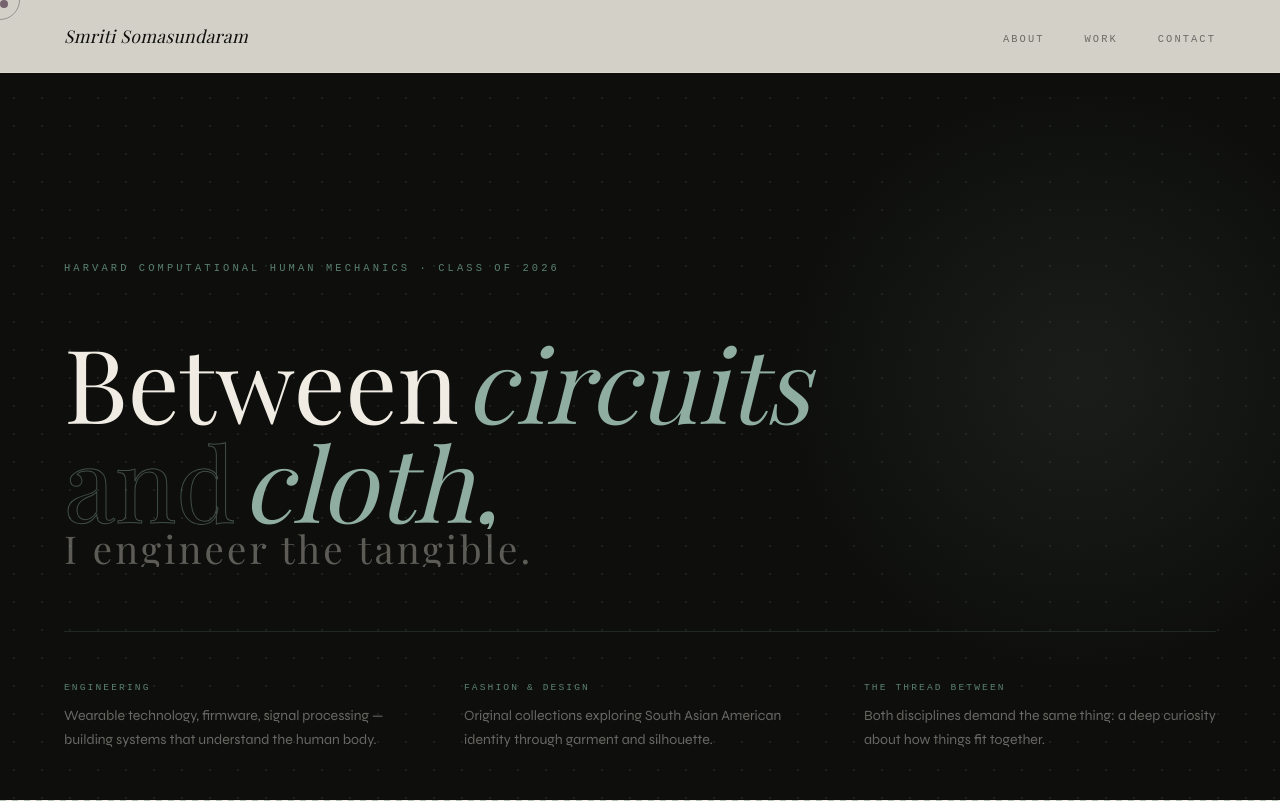
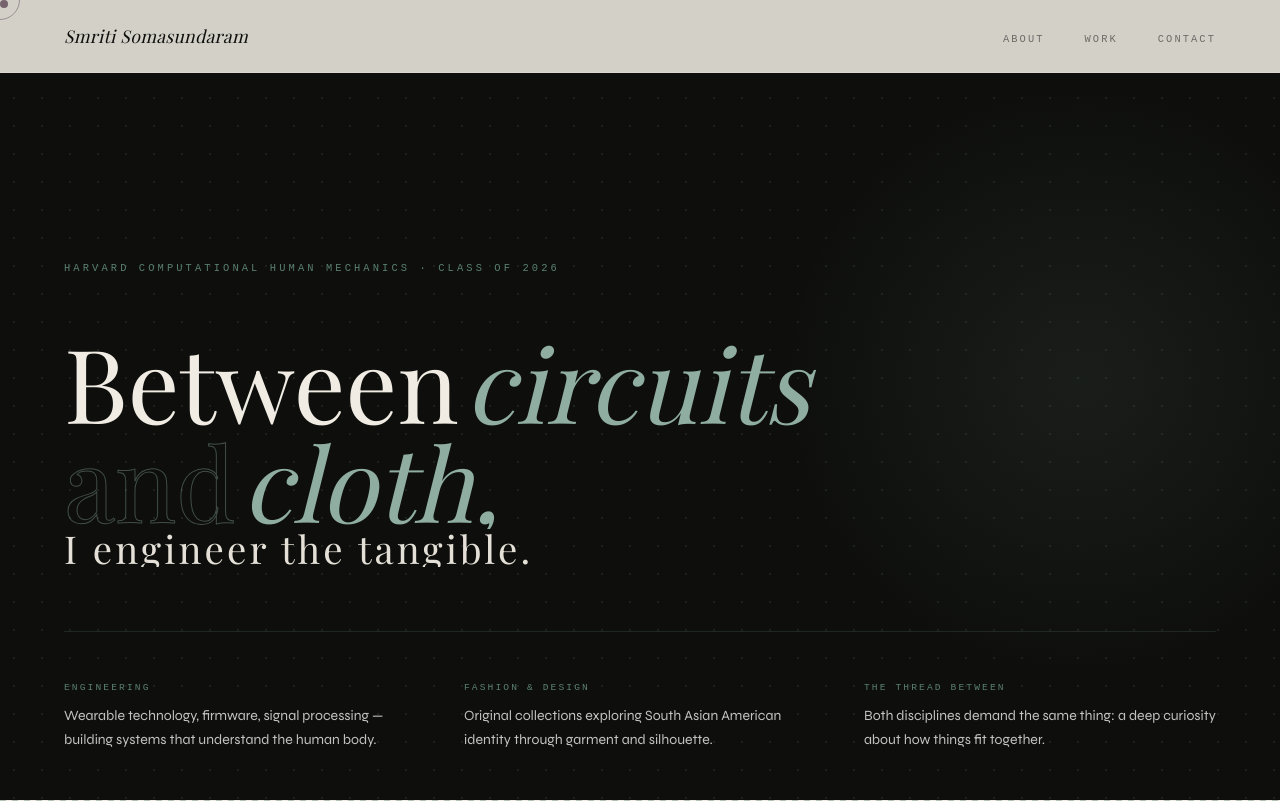
Before and after one commit to smritis17/SmritiSomasundaram, a plain HTML site: page index.html in a window 1280 px wide. Shown: the top 801 px of the page. Drawn offline with nearby package versions, Linux system fonts and the light colour scheme; grey boxes are pictures that could not be loaded; a web font is replaced by a local one.

Commit message:
updating views

```diff
--- a/index.html
+++ b/index.html
@@ -160,7 +160,7 @@
     }
     .hero-sub-item {
       font-size: 0.88rem;
-      color: rgba(240,236,227,0.4);
+      color: rgba(255, 255, 254, 0.75);
       line-height: 1.7;
     }
     .hero-sub-item strong {
@@ -478,7 +478,7 @@
         <span class="word italic">cloth,</span>
       </div>
       <div class="poem-line">
-        <span class="word" style="font-size: clamp(1.4rem, 3vw, 3rem); color: rgba(240,236,227,0.35); letter-spacing: 0.08em;">I engineer the tangible.</span>
+        <span class="word" style="font-size: clamp(1.4rem, 3vw, 3rem); color: rgba(240,236,227,0.95); letter-spacing: 0.08em;">I engineer the tangible.</span>
       </div>
     </div>
 
```
